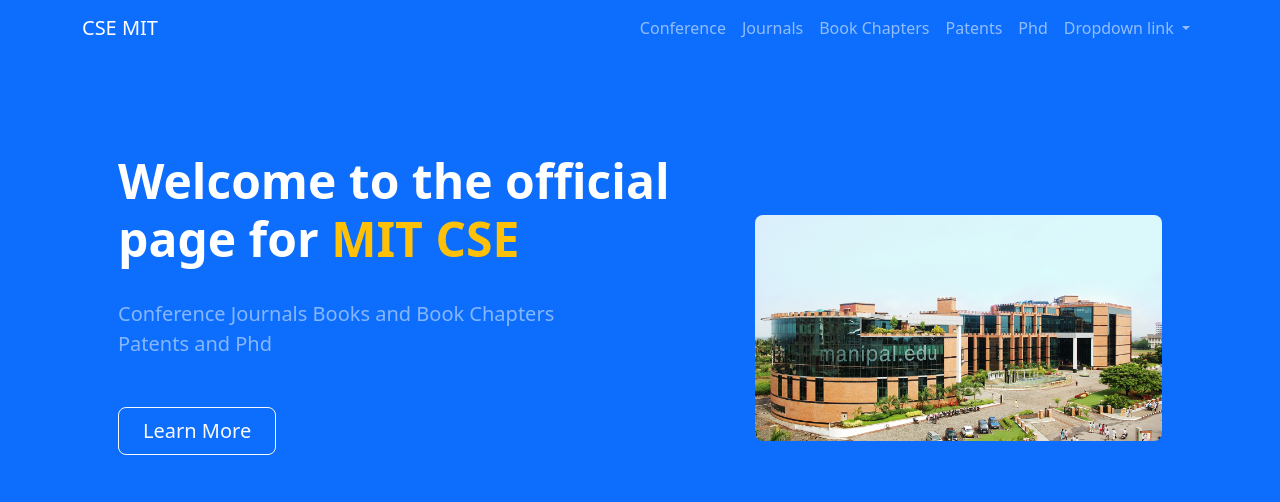
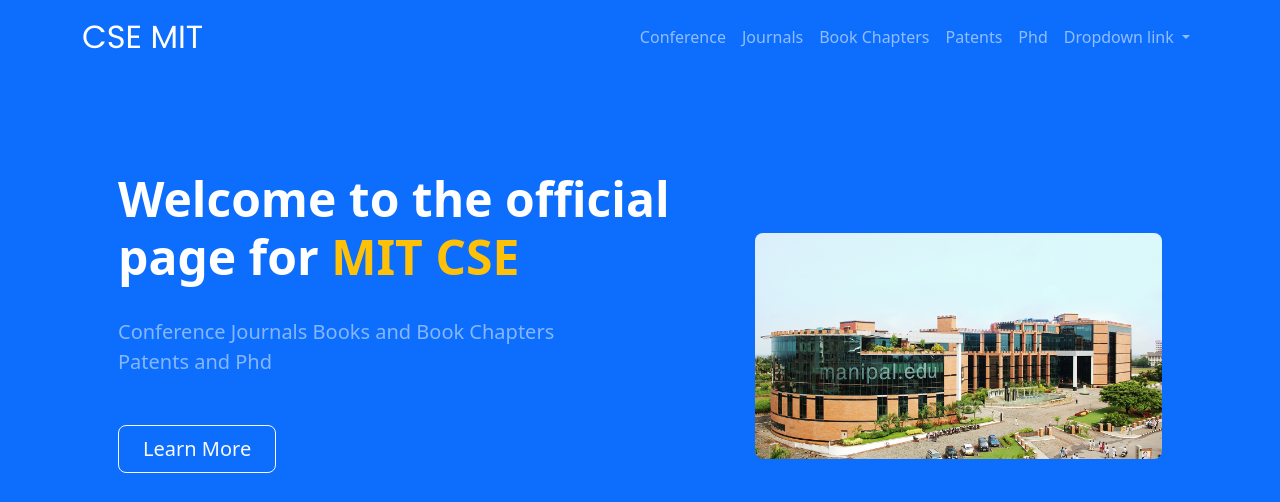
Before and after one commit to College-Internship-CSE/flask-app-final, a Flask app: page / in a window 1280 px wide. Shown: the top 502 px of the page. Run offline with Flask 3, Linux system fonts and the light colour scheme.

Commit message:
landing page aos done

```diff
--- a/static/style.css
+++ b/static/style.css
@@ -1,3 +1,32 @@
+/* navbar */
+.navbar-brand{
+    font-family: 'Poppins', sans-serif;
+    font-size: 2rem;
+}
+
+.hover-underline-animation {
+    display: inline-block;
+    position: relative;
+  }
+
+  .hover-underline-animation::after {
+    content: '';
+    position: absolute;
+    width: 100%;
+    transform: scaleX(0);
+    height: 2px;
+    bottom: 0;
+    left: 0;
+    background-color: white;
+    transform-origin: bottom right;
+    transition: transform 0.25s ease-out;
+  }
+
+  .hover-underline-animation:hover::after {
+    transform: scaleX(1);
+    transform-origin: bottom left;
+  }
+
 .feature {
     display: inline-flex;
     align-items: center;
--- a/templates/base.html
+++ b/templates/base.html
@@ -3,23 +3,30 @@
   <head>
     <title>MIT CSE</title>
 
-    <link href="https://cdn.jsdelivr.net/npm/bootstrap@5.3.0/dist/css/bootstrap.min.css" rel="stylesheet" integrity="sha384-9ndCyUaIbzAi2FUVXJi0CjmCapSmO7SnpJef0486qhLnuZ2cdeRhO02iuK6FUUVM" crossorigin="anonymous">
+    <link
+      href="https://cdn.jsdelivr.net/npm/bootstrap@5.3.0/dist/css/bootstrap.min.css"
+      rel="stylesheet"
+      integrity="sha384-9ndCyUaIbzAi2FUVXJi0CjmCapSmO7SnpJef0486qhLnuZ2cdeRhO02iuK6FUUVM"
+      crossorigin="anonymous"
+    />
 
     <!-- Bootstrap icons-->
-    <link href="https://cdn.jsdelivr.net/npm/bootstrap-icons@1.5.0/font/bootstrap-icons.css" rel="stylesheet" />
-
+    <link
+      href="https://cdn.jsdelivr.net/npm/bootstrap-icons@1.5.0/font/bootstrap-icons.css"
+      rel="stylesheet"
+    />
 
     <!-- Custom CSS -->
     <link rel="stylesheet" href="/static/style.css" />
 
     <!-- AOS -->
-    <link href="https://unpkg.com/aos@2.3.1/dist/aos.css" rel="stylesheet">
+    <link href="https://unpkg.com/aos@2.3.1/dist/aos.css" rel="stylesheet" />
 
     <!-- google fonts -->
     <link rel="preconnect" href="https://fonts.googleapis.com" />
     <link rel="preconnect" href="https://fonts.gstatic.com" crossorigin />
     <link
-      href="https://fonts.googleapis.com/css2?family=Montserrat:wght@500&family=Poppins:ital@1&display=swap"
+      href="https://fonts.googleapis.com/css2?family=Montserrat:wght@500&family=Poppins:ital@0;1&display=swap"
       rel="stylesheet"
     />
   </head>
@@ -27,7 +34,7 @@
     <!-- Navbar -->
     <nav class="navbar navbar-expand-lg bg-primary" data-bs-theme="dark">
       <div class="container">
-        <a class="navbar-brand" href="#">CSE MIT</a>
+        <a class="navbar-brand hover-underline-animation" href="/">CSE MIT</a>
         <button
           class="navbar-toggler"
           type="button"
@@ -43,23 +50,28 @@
           <ul class="navbar-nav ms-auto">
             <li class="nav-item">
               <a
-                class="nav-link"
+                class="nav-link hover-underline-animation"
                 aria-current="page"
                 href="/show/conference"
                 >Conference</a
               >
             </li>
             <li class="nav-item">
-              <a class="nav-link" href="/show/journal">Journals</a>
+              <a class="nav-link hover-underline-animation" href="/show/journal"
+                >Journals</a
+              >
             </li>
             <li class="nav-item" id="book">
-              <a class="nav-link" href="/show/book">Book Chapters</a>
+              <a class="nav-link hover-underline-animation" href="/show/book"
+                >Book Chapters</a>
             </li>
             <li class="nav-item">
-              <a class="nav-link" href="/show/patent">Patents</a>
+              <a class="nav-link hover-underline-animation" href="/show/patent"
+                >Patents</a
+              >
             </li>
             <li class="nav-item">
-              <a class="nav-link" href="/show/phd">Phd</a>
+              <a class="nav-link hover-underline-animation" href="/show/phd">Phd</a>
             </li>
             <li class="nav-item dropdown">
               <a
@@ -92,15 +104,13 @@
       <!-- Grid container -->
 
       <!-- Copyright -->
-        <div class="text-center p-3" style="background-color: rgba(0, 0, 0, 0.2);">
+      <div class="text-center p-3" style="background-color: rgba(0, 0, 0, 0.2)">
         © 2023 Copyright: Manipal Institute of Technology
-          <br>
+        <br />
         all rights reserved
       </div>
       <!-- Copyright -->
     </footer>
-
-
 
     <!-- AOS -->
     <script src="https://unpkg.com/aos@2.3.1/dist/aos.js"></script>
@@ -108,10 +118,11 @@
       AOS.init();
     </script>
 
-
     <!-- bootstrap -->
-    <script src="https://cdn.jsdelivr.net/npm/bootstrap@5.2.3/dist/js/bootstrap.bundle.min.js" integrity="sha384-kenU1KFdBIe4zVF0s0G1M5b4hcpxyD9F7jL+jjXkk+Q2h455rYXK/7HAuoJl+0I4" crossorigin="anonymous"></script>
-
-
+    <script
+      src="https://cdn.jsdelivr.net/npm/bootstrap@5.2.3/dist/js/bootstrap.bundle.min.js"
+      integrity="sha384-kenU1KFdBIe4zVF0s0G1M5b4hcpxyD9F7jL+jjXkk+Q2h455rYXK/7HAuoJl+0I4"
+      crossorigin="anonymous"
+    ></script>
   </body>
 </html>
```
Also changed, not shown: templates/index.html (+26 -5 lines). Lines whose indentation alone changed are shown as unchanged.
